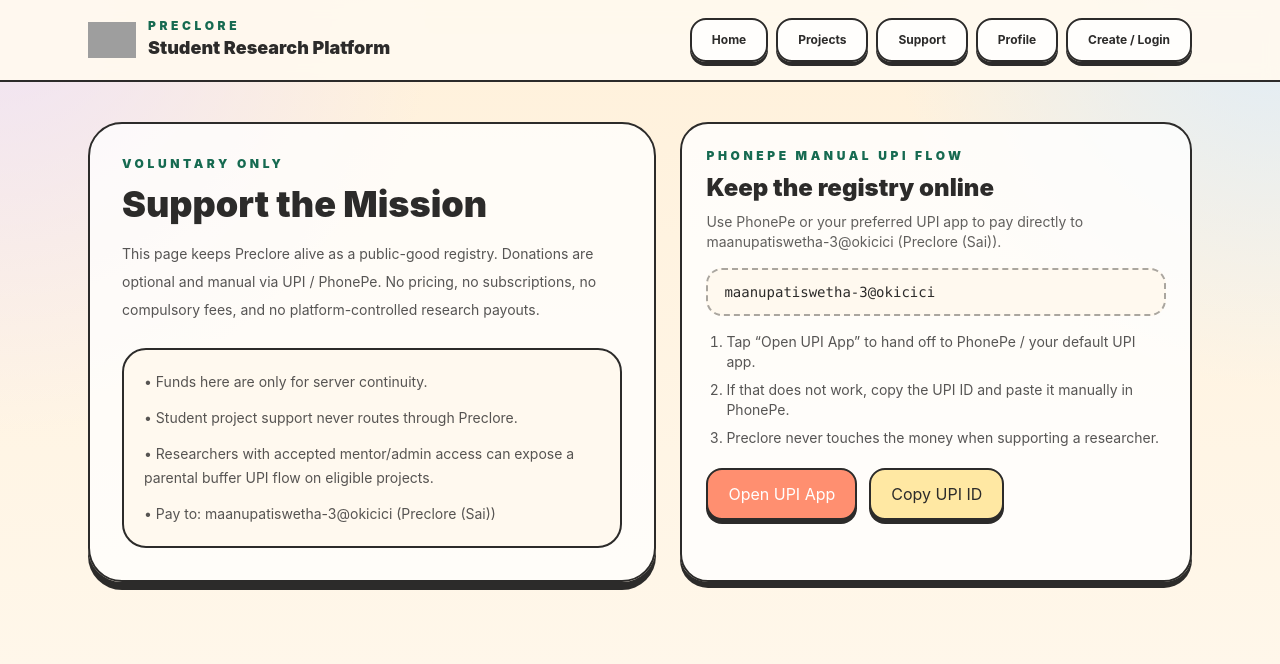
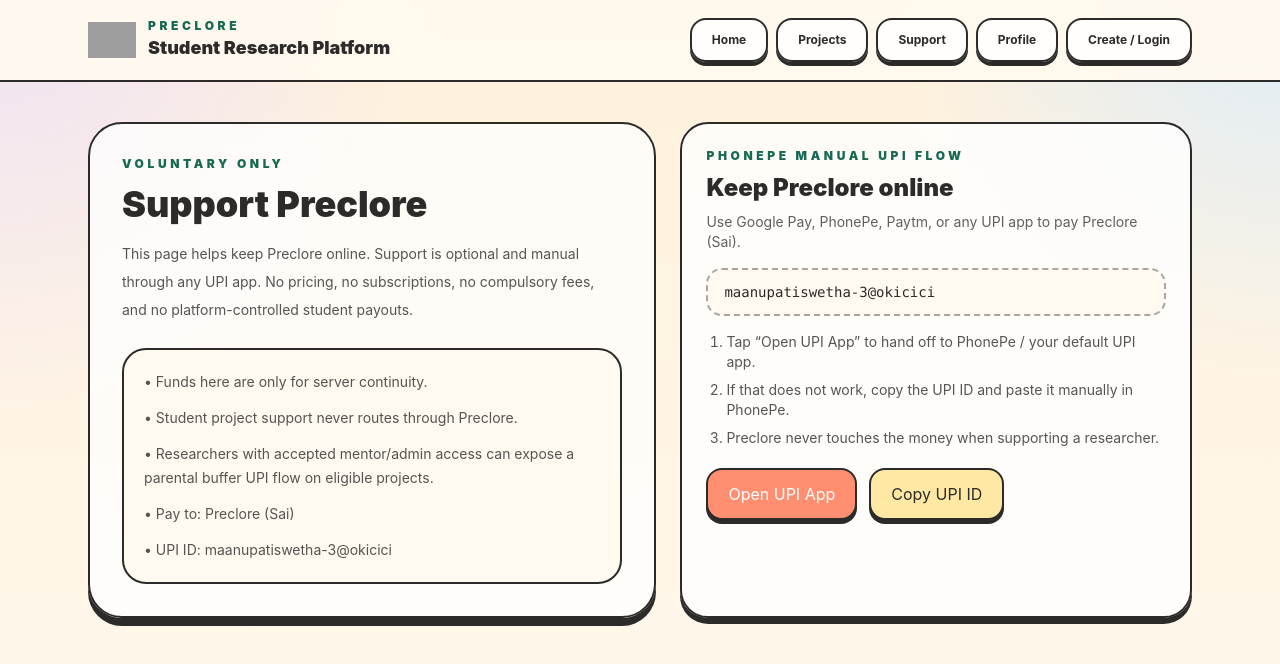
Before and after one commit to sai69692011-wq/Preclore, a Next.js app: page /support in a window 1280 px wide. Shown: the top 664 px of the page. Built offline with nearby package versions, Linux system fonts and the light colour scheme; no server answers; grey boxes are pictures that could not be loaded.

Commit message:
Revise support page title and description
Updated the title and support information for clarity.

```diff
--- a/app/support/page.jsx
+++ b/app/support/page.jsx
@@ -2,7 +2,7 @@ import UpiSupportCard from '@/components/support/upi-support-card';
 import { MISSION_PAYEE_NAME, MISSION_UPI_ID } from '@/lib/constants';
 
 export const metadata = {
-  title: 'Support the Mission — Preclore v2.4'
+  title: 'Support Preclore'
 };
 
 export default function SupportPage() {
@@ -13,26 +13,27 @@ export default function SupportPage() {
     <div className="grid gap-6 lg:grid-cols-[1fr_0.9fr]">
       <div className="rounded-[34px] border-2 border-ink bg-white/75 p-8 shadow-[0_8px_0_0_rgba(44,43,42,1)]">
         <div className="text-xs font-black uppercase tracking-[0.3em] text-forest">Voluntary Only</div>
-        <h1 className="mt-3 text-4xl font-black text-ink">Support the Mission</h1>
+        <h1 className="mt-3 text-4xl font-black text-ink">Support Preclore</h1>
         <p className="mt-4 text-sm leading-7 text-ink/80">
-          This page keeps Preclore alive as a public-good registry. Donations are optional and manual via UPI / PhonePe.
-          No pricing, no subscriptions, no compulsory fees, and no platform-controlled research payouts.
+          This page helps keep Preclore online. Support is optional and manual through any UPI app.
+          No pricing, no subscriptions, no compulsory fees, and no platform-controlled student payouts.
         </p>
         <div className="mt-6 rounded-[24px] border-2 border-ink bg-paper p-5">
           <ul className="space-y-3 text-sm leading-6 text-ink/80">
             <li>• Funds here are only for server continuity.</li>
             <li>• Student project support never routes through Preclore.</li>
             <li>• Researchers with accepted mentor/admin access can expose a parental buffer UPI flow on eligible projects.</li>
-            <li>• Pay to: {upiId} ({payeeName})</li>
+            <li>• Pay to: {payeeName}</li>
+            <li>• UPI ID: {upiId}</li>
           </ul>
         </div>
       </div>
       <UpiSupportCard
         upiId={upiId}
         payeeName={payeeName}
-        note="Support Preclore mission"
-        title="Keep the registry online"
-        subtitle={`Use PhonePe or your preferred UPI app to pay directly to ${upiId} (${payeeName}).`}
+        note="Support Preclore"
+        title="Keep Preclore online"
+        subtitle={`Use Google Pay, PhonePe, Paytm, or any UPI app to pay ${payeeName}.`}
       />
     </div>
   );
```
